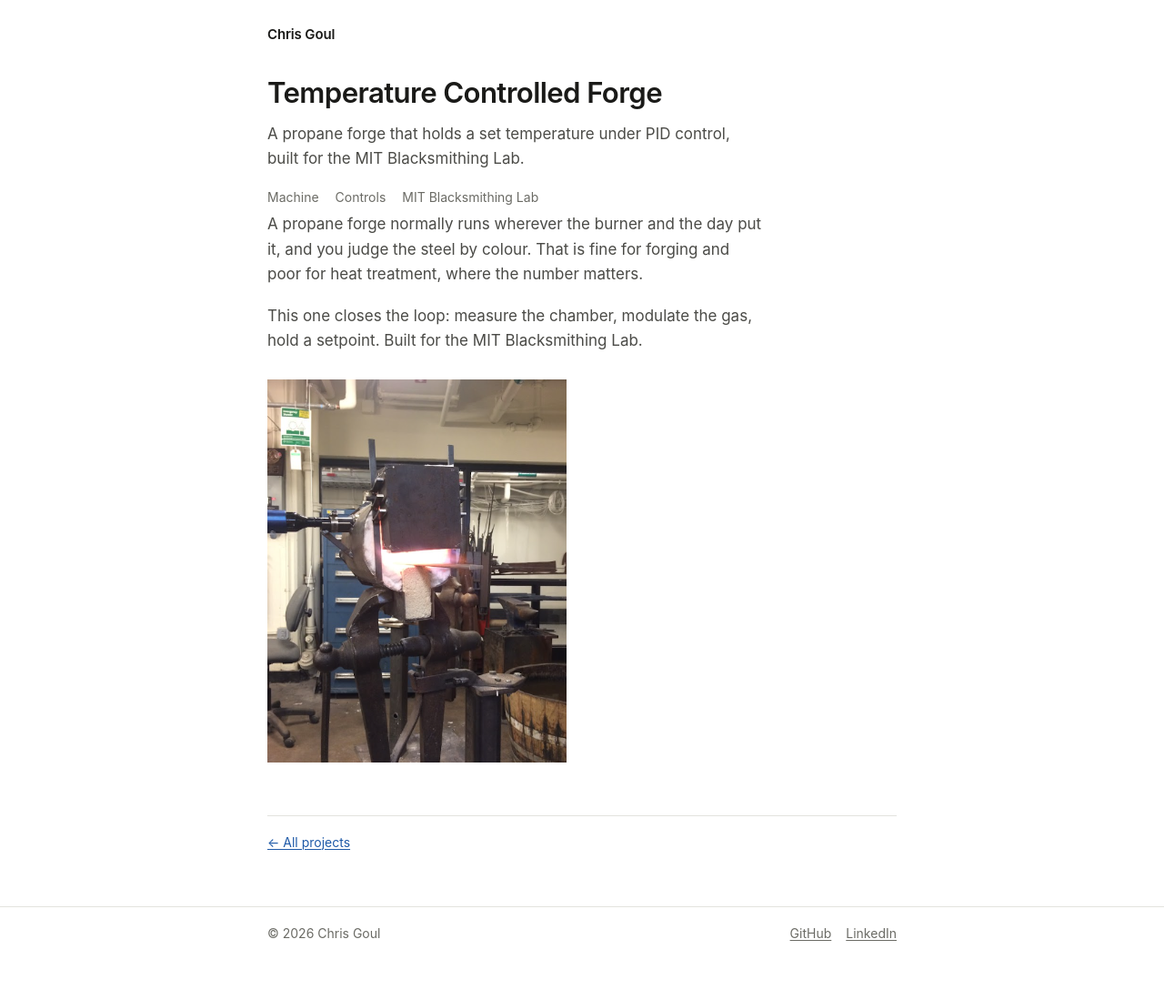
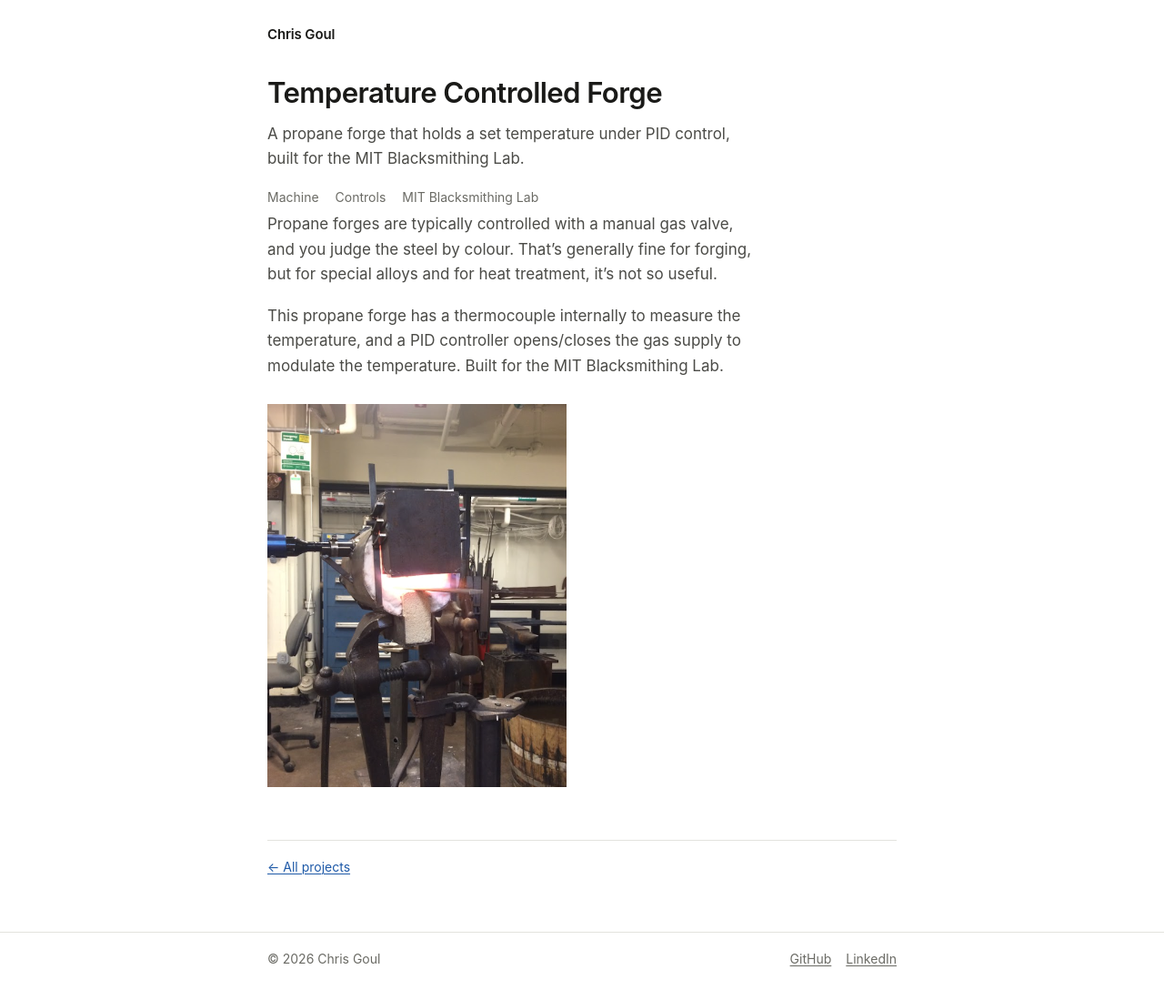
Before and after one commit to ChrisGoul/Portfolio, a Jekyll site: the page built from _projects/temperature-controlled-forge.md, in a window 1280 px wide. Shown: the whole page at 91% size. Built offline with Jekyll 4.4.1, drawn with Linux system fonts in a browser that asks for light colours; before the commit the page ends 1072 px from its top, so only the background shows below that.

Commit message:
Update temperature-controlled-forge.md

```diff
--- a/_projects/temperature-controlled-forge.md
+++ b/_projects/temperature-controlled-forge.md
@@ -8,12 +8,10 @@ description: A PID-controlled propane forge for the MIT Blacksmithing Lab.
 meta: ["Machine", "Controls", "MIT Blacksmithing Lab"]
 ---
 
-A propane forge normally runs wherever the burner and the day put it, and you
-judge the steel by colour. That is fine for forging and poor for heat treatment,
-where the number matters.
+Propane forges are typically controlled with a manual gas valve, and you
+judge the steel by colour. That's generally fine for forging, but for special alloys and for heat treatment, it's not so useful.
 
-This one closes the loop: measure the chamber, modulate the gas, hold a setpoint.
-Built for the MIT Blacksmithing Lab.
+This propane forge has a thermocouple internally to measure the temperature, and a PID controller opens/closes the gas supply to modulate the temperature. Built for the MIT Blacksmithing Lab.
 
 <figure class="full">
 <img src="{{ '/assets/forge.png' | relative_url }}" alt="PID-controlled propane forge" loading="lazy">
```
